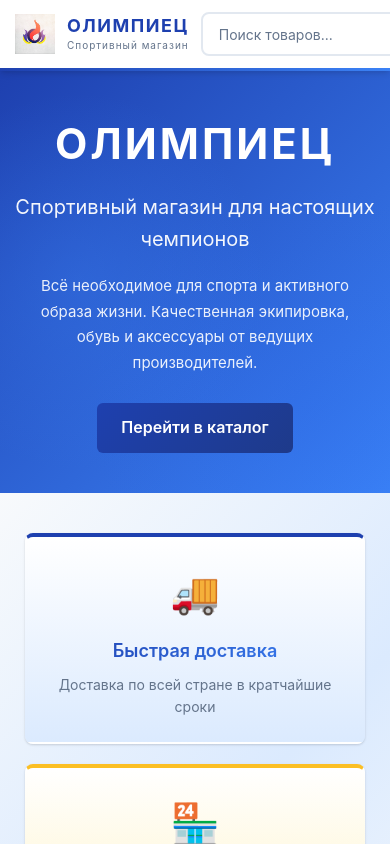
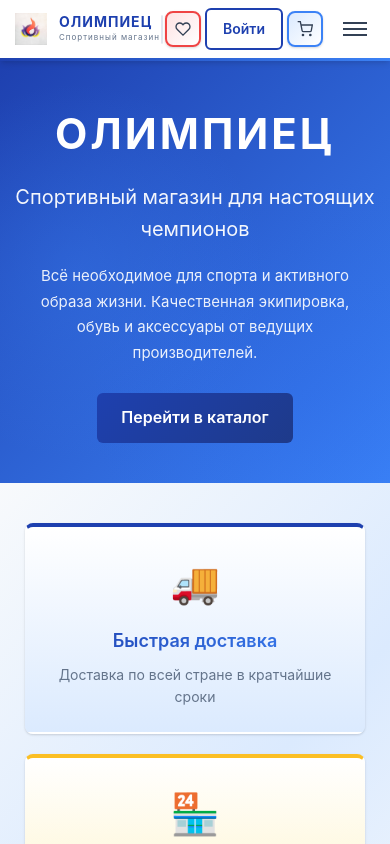
Before and after one commit to cH1NESY/olimpiec, a React (Vite) app in the folder frontend/: page / in a window 390 px wide. Shown: the top 844 px of the page. Built offline with nearby package versions, Linux system fonts and the light colour scheme.

Commit message:
phone adaptation changes 2

```diff
--- a/frontend/src/components/Layout/Footer.jsx
+++ b/frontend/src/components/Layout/Footer.jsx
@@ -2,6 +2,22 @@ import { Link } from 'react-router-dom'
 import './Footer.css'
 
 const Footer = () => {
+  // Функция для прокрутки вверх
+  const scrollToTop = () => {
+    window.scrollTo({
+      top: 0,
+      behavior: 'smooth'
+    })
+  }
+
+  // Обработчик клика на ссылку
+  const handleLinkClick = () => {
+    // Небольшая задержка для того, чтобы React Router успел перейти на новую страницу
+    setTimeout(() => {
+      scrollToTop()
+    }, 100)
+  }
+
   return (
     <footer className="footer">
       <div className="container">
@@ -12,14 +28,14 @@ const Footer = () => {
           </div>
           <div className="footer-section">
             <h4 className="footer-heading">Навигация</h4>
-            <Link to="/" className="footer-link">Главная</Link>
-            <Link to="/catalog" className="footer-link">Каталог</Link>
-            <Link to="/stores" className="footer-link">Магазины</Link>
+            <Link to="/" className="footer-link" onClick={handleLinkClick}>Главная</Link>
+            <Link to="/catalog" className="footer-link" onClick={handleLinkClick}>Каталог</Link>
+            <Link to="/stores" className="footer-link" onClick={handleLinkClick}>Магазины</Link>
           </div>
           <div className="footer-section">
             <h4 className="footer-heading">Информация</h4>
-            <Link to="/profile" className="footer-link">Личный кабинет</Link>
-            <Link to="/cart" className="footer-link">Корзина</Link>
+            <Link to="/profile" className="footer-link" onClick={handleLinkClick}>Личный кабинет</Link>
+            <Link to="/cart" className="footer-link" onClick={handleLinkClick}>Корзина</Link>
           </div>
           <div className="footer-section">
             <h4 className="footer-heading">Контакты</h4>
--- a/frontend/src/components/Layout/Header.css
+++ b/frontend/src/components/Layout/Header.css
@@ -243,22 +243,22 @@
   }
 
   .logo-image {
-    height: 40px;
+    height: 32px;
   }
 
   .logo-text {
-    font-size: 18px;
-    letter-spacing: 1.5px;
+    font-size: 14px;
+    letter-spacing: 1px;
   }
 
   .logo-subtitle {
-    font-size: 10px;
+    font-size: 8px;
   }
 
   .header-content {
     flex-wrap: nowrap;
-    padding: 12px 0;
-    gap: 12px;
+    padding: 8px 0;
+    gap: 8px;
     position: relative;
   }
 
@@ -363,24 +363,32 @@
   .header-actions {
     display: flex;
     align-items: center;
-    gap: 8px;
+    gap: 4px;
     flex: 1;
     justify-content: flex-end;
+    min-width: 0; /* Allow shrinking */
   }
 
   .header-icon-box {
-    width: 44px;
-    height: 44px;
+    width: 36px;
+    height: 36px;
     flex-shrink: 0;
+    padding: 8px;
   }
 
   .header-icon {
-    padding: 8px;
+    padding: 4px;
   }
 
   .header-icon svg {
-    width: 20px;
-    height: 20px;
+    width: 16px;
+    height: 16px;
+  }
+
+  /* Search bar adjustments on mobile */
+  .header-actions > *:first-child {
+    max-width: 140px;
+    min-width: 0;
   }
 }
 
--- a/frontend/src/components/Layout/Header.jsx
+++ b/frontend/src/components/Layout/Header.jsx
@@ -22,11 +22,28 @@ const Header = () => {
     navigate('/')
   }
 
+  // Функция для прокрутки вверх при переходе
+  const scrollToTop = () => {
+    window.scrollTo({
+      top: 0,
+      behavior: 'smooth'
+    })
+  }
+
+  // Обработчик клика на ссылку навигации
+  const handleNavClick = () => {
+    setIsMenuOpen(false)
+    // Небольшая задержка для того, чтобы React Router успел перейти на новую страницу
+    setTimeout(() => {
+      scrollToTop()
+    }, 100)
+  }
+
   return (
     <header className={`header ${isMenuOpen ? 'menu-open' : ''}`}>
       <div className="container">
         <div className="header-content">
-          <Link to="/" className="logo">
+          <Link to="/" className="logo" onClick={scrollToTop}>
             <img src="/olimp-logo.jpg" alt="Олимпиец" className="logo-image" />
             <div className="logo-text-wrapper">
               <span className="logo-text">ОЛИМПИЕЦ</span>
@@ -44,13 +61,13 @@ const Header = () => {
             }}
           >
             <div onClick={(e) => e.stopPropagation()}>
-              <Link to="/" className="nav-link" onClick={() => setIsMenuOpen(false)}>
+              <Link to="/" className="nav-link" onClick={handleNavClick}>
                 Главная
               </Link>
-              <Link to="/catalog" className="nav-link" onClick={() => setIsMenuOpen(false)}>
+              <Link to="/catalog" className="nav-link" onClick={handleNavClick}>
                 Каталог
               </Link>
-              <Link to="/stores" className="nav-link" onClick={() => setIsMenuOpen(false)}>
+              <Link to="/stores" className="nav-link" onClick={handleNavClick}>
                 Магазины
               </Link>
             </div>
--- a/frontend/src/components/Layout/Layout.css
+++ b/frontend/src/components/Layout/Layout.css
@@ -4,17 +4,22 @@
   flex-direction: column;
   /* Use Telegram viewport height if available */
   min-height: calc(var(--vh, 1vh) * 100);
+  /* Force white background */
+  background-color: var(--white) !important;
 }
 
 .main-content {
   flex: 1;
   padding-top: 80px;
+  /* Force white background */
+  background-color: var(--white) !important;
 }
 
 /* Mobile optimizations */
 @media (max-width: 768px) {
   .main-content {
-    padding-top: 70px;
+    padding-top: 60px;
+    background-color: var(--white) !important;
   }
 }
 
--- a/frontend/src/components/SearchBar/SearchBar.css
+++ b/frontend/src/components/SearchBar/SearchBar.css
@@ -158,6 +158,26 @@
     max-width: 100%;
     order: -1;
     width: 100%;
+    min-width: 0;
+    flex: 1;
+  }
+
+  .search-bar {
+    border-width: 1px;
+  }
+
+  .search-input {
+    padding: 6px 10px;
+    font-size: 12px;
+  }
+
+  .search-btn {
+    padding: 6px 10px;
+  }
+
+  .search-btn svg {
+    width: 14px;
+    height: 14px;
   }
 
   .search-suggestions {
--- a/frontend/src/index.css
+++ b/frontend/src/index.css
@@ -65,7 +65,8 @@ body {
   -webkit-font-smoothing: antialiased;
   -moz-osx-font-smoothing: grayscale;
   color: var(--tg-theme-text-color, var(--gray-dark));
-  background-color: var(--tg-theme-bg-color, var(--white));
+  /* Force white background, ignore Telegram dark theme for now */
+  background-color: var(--white) !important;
   line-height: 1.6;
   /* Use Telegram viewport height if available */
   min-height: calc(var(--vh, 1vh) * 100);
--- a/frontend/src/pages/Catalog.css
+++ b/frontend/src/pages/Catalog.css
@@ -1,6 +1,9 @@
 .catalog {
   padding: 40px 0;
   min-height: 600px;
+  background-color: var(--white);
+  /* Ensure white background even in Telegram */
+  background-color: var(--tg-theme-bg-color, var(--white));
 }
 
 .catalog-header {
@@ -205,6 +208,15 @@
 }
 
 @media (max-width: 768px) {
+  .catalog {
+    padding: 20px 0;
+    background-color: var(--white) !important;
+  }
+
+  .catalog-title {
+    font-size: 24px;
+  }
+
   .products-grid {
     grid-template-columns: repeat(auto-fill, minmax(150px, 1fr));
     gap: 16px;
```
